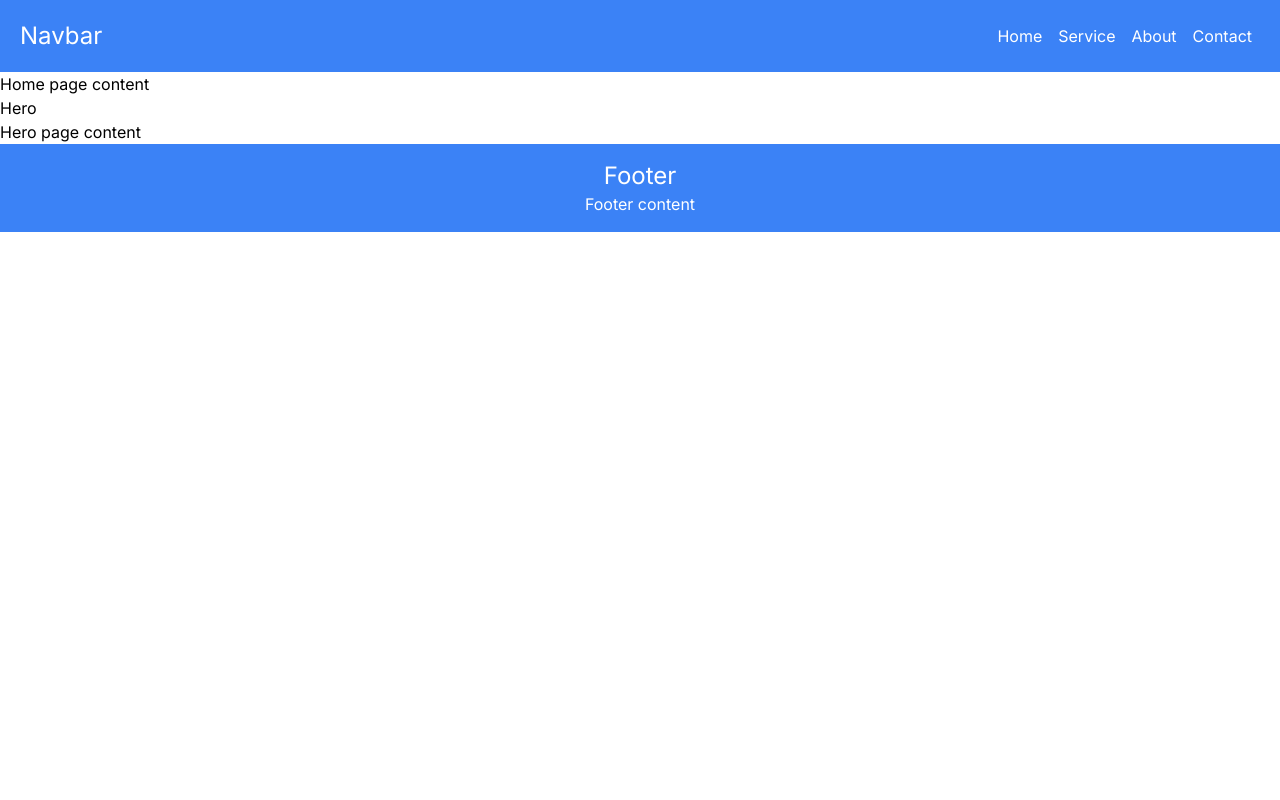
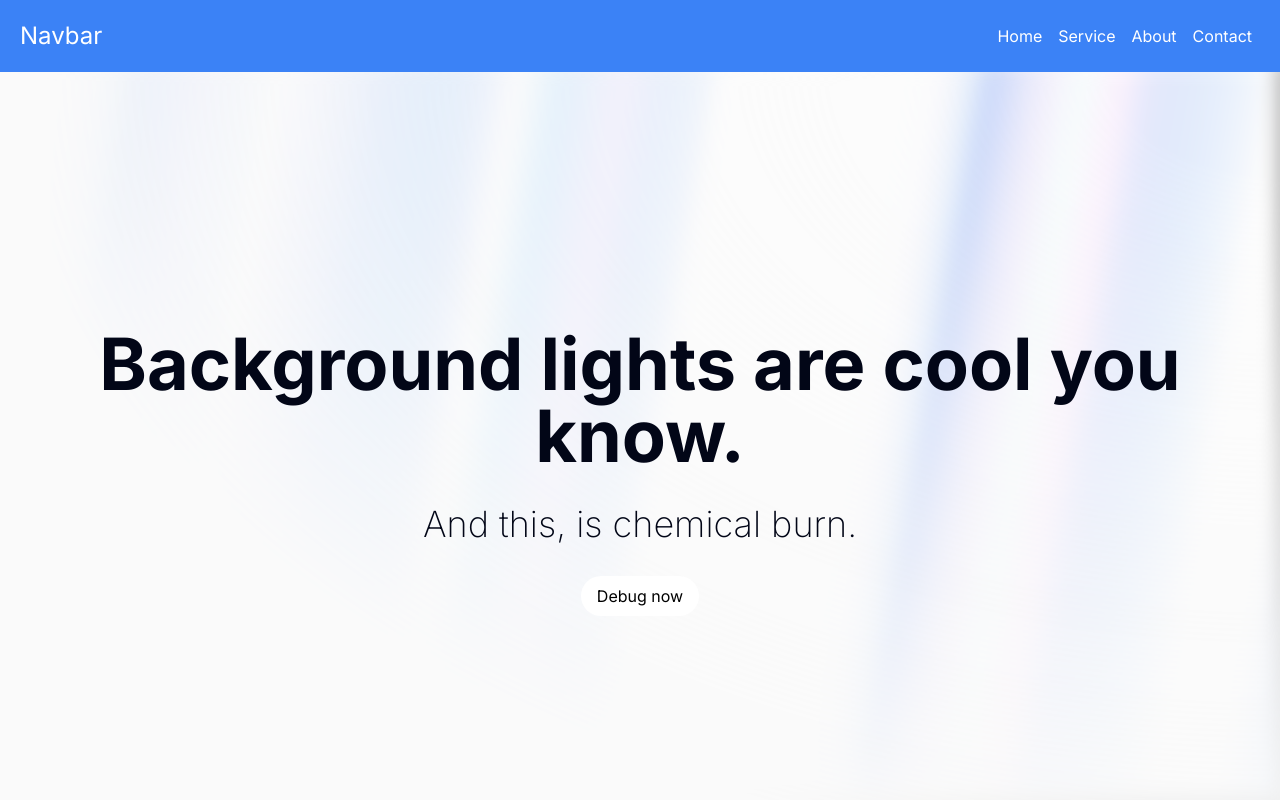
Before and after one commit to ashishkumardubey123/mna, a Next.js app: page / in a window 1280 px wide. Shown: the top 800 px of the page. Built offline with nearby package versions, Linux system fonts and the light colour scheme.

Commit message:
background change

```diff
--- a/app/components/Hero.jsx
+++ b/app/components/Hero.jsx
@@ -1,12 +1,37 @@
-import React from "react";
 
-const Hero = () => {
+
+
+"use client"
+
+import { motion } from "framer-motion"
+import React from "react"
+import { AuroraBackground } from "./ui/aurora-background"
+
+export function Hero() {
   return (
-    <div>
-      <h1>Hero</h1>
-      <p>Hero page content</p>
-    </div>
-  );
-};
+    <AuroraBackground>
+      <motion.div
+        initial={{ opacity: 0.0, y: 40 }}
+        whileInView={{ opacity: 1, y: 0 }}
+        transition={{
+          delay: 0.3,
+          duration: 0.8,
+          ease: "easeInOut"
+        }}
+        className="relative flex flex-col gap-4 items-center justify-center px-4"
+      >
+        <div className="text-3xl md:text-7xl font-bold dark:text-black text-center">
+          Background lights are cool you know.
+        </div>
+        <div className="font-extralight text-base md:text-4xl dark:text-neutral-200 py-4">
+          And this, is chemical burn.
+        </div>
+        <button className="bg-white dark:bg-black rounded-full w-fit text-black dark:text-white px-4 py-2">
+          Debug now
+        </button>
+      </motion.div>
+    </AuroraBackground>
+  )
+}
 
 export default Hero;
--- /dev/null
+++ b/app/components/ui/aurora-background.jsx
@@ -0,0 +1,48 @@
+"use client"
+import { cn } from "../../utils/cn"
+import React from "react"
+
+export const AuroraBackground = ({
+  className,
+  children,
+  showRadialGradient = true,
+  ...props
+}) => {
+  return (
+    <main>
+      <div
+        className={cn(
+          "relative flex flex-col  h-[100vh] items-center justify-center bg-zinc-50 dark:bg-zinc-900  text-slate-950 transition-bg",
+          className
+        )}
+        {...props}
+      >
+        <div className="absolute inset-0 overflow-hidden">
+          <div
+            //   I'm sorry but this is what peak developer performance looks like // trigger warning
+            className={cn(
+              `
+          [--white-gradient:repeating-linear-gradient(100deg,var(--white)_0%,var(--white)_7%,var(--transparent)_10%,var(--transparent)_12%,var(--white)_16%)]
+          [--dark-gradient:repeating-linear-gradient(100deg,var(--black)_0%,var(--black)_7%,var(--transparent)_10%,var(--transparent)_12%,var(--black)_16%)]
+          [--aurora:repeating-linear-gradient(100deg,var(--blue-500)_10%,var(--indigo-300)_15%,var(--blue-300)_20%,var(--violet-200)_25%,var(--blue-400)_30%)]
+          [background-image:var(--white-gradient),var(--aurora)]
+          dark:[background-image:var(--dark-gradient),var(--aurora)]
+          [background-size:300%,_200%]
+          [background-position:50%_50%,50%_50%]
+          filter blur-[10px] invert dark:invert-0
+          after:content-[""] after:absolute after:inset-0 after:[background-image:var(--white-gradient),var(--aurora)]
+          after:dark:[background-image:var(--dark-gradient),var(--aurora)]
+          after:[background-size:200%,_100%]
+          after:animate-aurora after:[background-attachment:fixed] after:mix-blend-difference
+          pointer-events-none
+          absolute -inset-[10px] opacity-50`,
+              showRadialGradient &&
+                `[mask-image:radial-gradient(ellipse_at_100%_0%,black_10%,var(--transparent)_70%)]`
+            )}
+          ></div>
+        </div>
+        {children}
+      </div>
+    </main>
+  )
+}
--- a/app/page.js
+++ b/app/page.js
@@ -2,8 +2,8 @@
 
 export default function Home() {
   return (
-    <div className="flex flex-col">
-      Home page content
+    <div className="flex flex-col bg-black text-white">
+
       <Hero />
     </div>
   );
--- /dev/null
+++ b/app/utils/cn.jsx
@@ -0,0 +1,6 @@
+import { clsx } from "clsx"
+import { twMerge } from "tailwind-merge"
+
+export function cn(...inputs) {
+  return twMerge(clsx(inputs))
+}
--- a/package.json
+++ b/package.json
@@ -9,9 +9,12 @@
     "lint": "next lint"
   },
   "dependencies": {
+    "clsx": "^2.1.0",
+    "framer-motion": "^11.0.15",
     "next": "14.1.3",
     "react": "^18",
-    "react-dom": "^18"
+    "react-dom": "^18",
+    "tailwind-merge": "^2.2.2"
   },
   "devDependencies": {
     "autoprefixer": "^10.0.1",
--- a/tailwind.config.js
+++ b/tailwind.config.js
@@ -1,3 +1,7 @@
+const {
+  default: flattenColorPalette
+} = require("tailwindcss/lib/util/flattenColorPalette")
+
 /** @type {import('tailwindcss').Config} */
 module.exports = {
   content: [
@@ -7,12 +11,36 @@
   ],
   theme: {
     extend: {
-      backgroundImage: {
-        "gradient-radial": "radial-gradient(var(--tw-gradient-stops))",
-        "gradient-conic":
-          "conic-gradient(from 180deg at 50% 50%, var(--tw-gradient-stops))",
+      animation: {
+        aurora: "aurora 60s linear infinite",
       },
+      keyframes: {
+        aurora: {
+          from: {
+            backgroundPosition: "50% 50%, 50% 50%",
+          },
+          to: {
+            backgroundPosition: "350% 50%, 350% 50%",
+          },
+        },
+      },
+      // backgroundImage: {
+      //   "gradient-radial": "radial-gradient(var(--tw-gradient-stops))",
+      //   "gradient-conic":
+      //     "conic-gradient(from 180deg at 50% 50%, var(--tw-gradient-stops))",
+      // },
     },
   },
-  plugins: [],
+  plugins: [addVariablesForColors]
 };
+
+function addVariablesForColors({ addBase, theme }) {
+  let allColors = flattenColorPalette(theme("colors"))
+  let newVars = Object.fromEntries(
+    Object.entries(allColors).map(([key, val]) => [`--${key}`, val])
+  )
+
+  addBase({
+    ":root": newVars
+  })
+}
```
Also changed, not shown: 1 other file (tests, documents, lock files or other folders).
